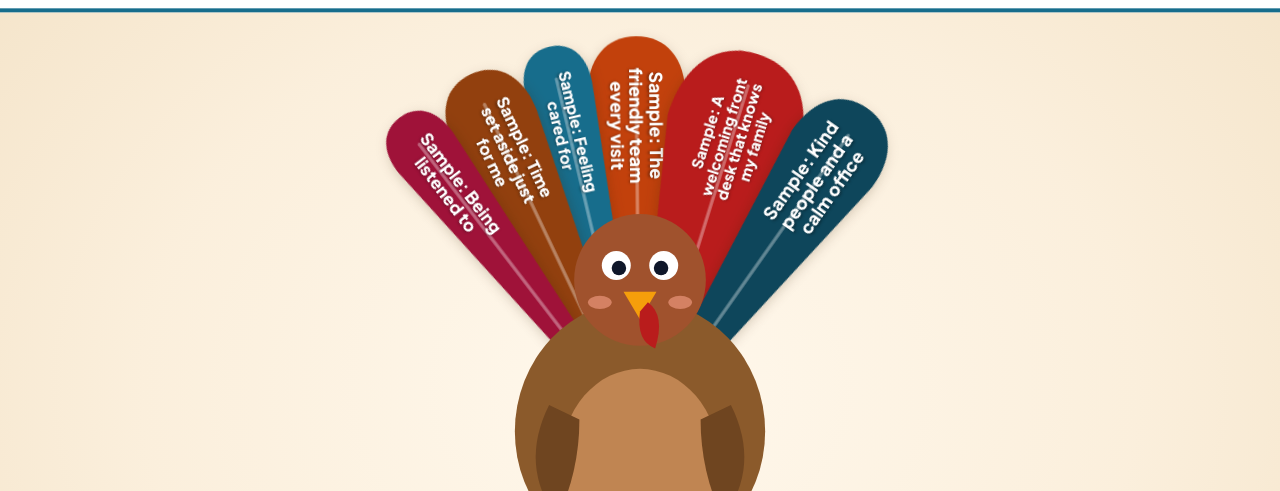
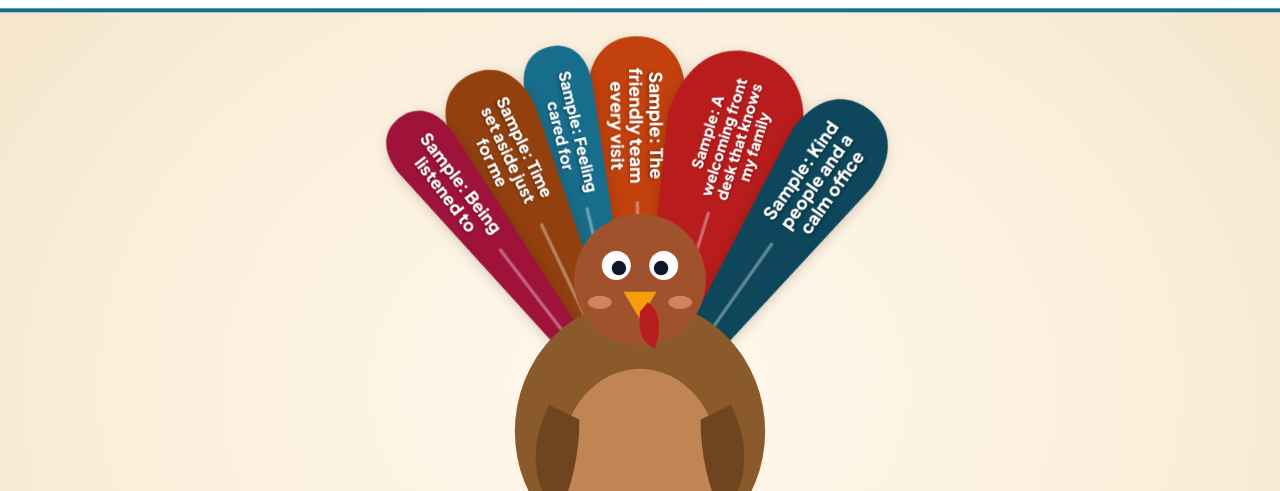
Before and after one commit to localember/afc-tricities-thankful-board-preview, a plain HTML site: page tv/index.html in a window 1280 px wide. Shown: the part 157-648 px from the top of the page. Drawn offline with Linux system fonts and the light colour scheme.

Commit message:
TV view: shorten the feather shaft so it stops clear of the note text

```diff
--- a/tv/index.html
+++ b/tv/index.html
@@ -14,7 +14,7 @@ html,body{height:100%;overflow:hidden;background:#0E465B}
 #board{position:absolute;left:0;top:0;width:1920px;height:1080px;z-index:1}
 .feather{position:absolute;transform-origin:50% 100%;filter:drop-shadow(0 8px 10px rgba(60,30,0,.24))}
 .feather .vane{position:absolute;left:0;top:0;width:100%;height:100%;overflow:hidden}
-.feather .vane:before{content:"";position:absolute;left:50%;top:8%;bottom:0;width:5px;margin-left:-2.5px;background:rgba(255,255,255,.35);border-radius:3px}
+.feather .vane:before{content:"";position:absolute;left:50%;top:250px;bottom:0;width:5px;margin-left:-2.5px;background:rgba(255,255,255,.35);border-radius:3px}
 .feather .words{position:absolute;left:50%;display:flex;align-items:center;justify-content:center;text-align:center;color:#fff;font:800 26px/1.08 var(--font-heading);text-shadow:0 2px 4px rgba(0,0,0,.35);padding:0}
 .feather .words span{display:block;max-width:100%}
 .feather .words img{max-width:100%;max-height:100%;background:transparent;padding:0;filter:brightness(0) invert(1)}
```
